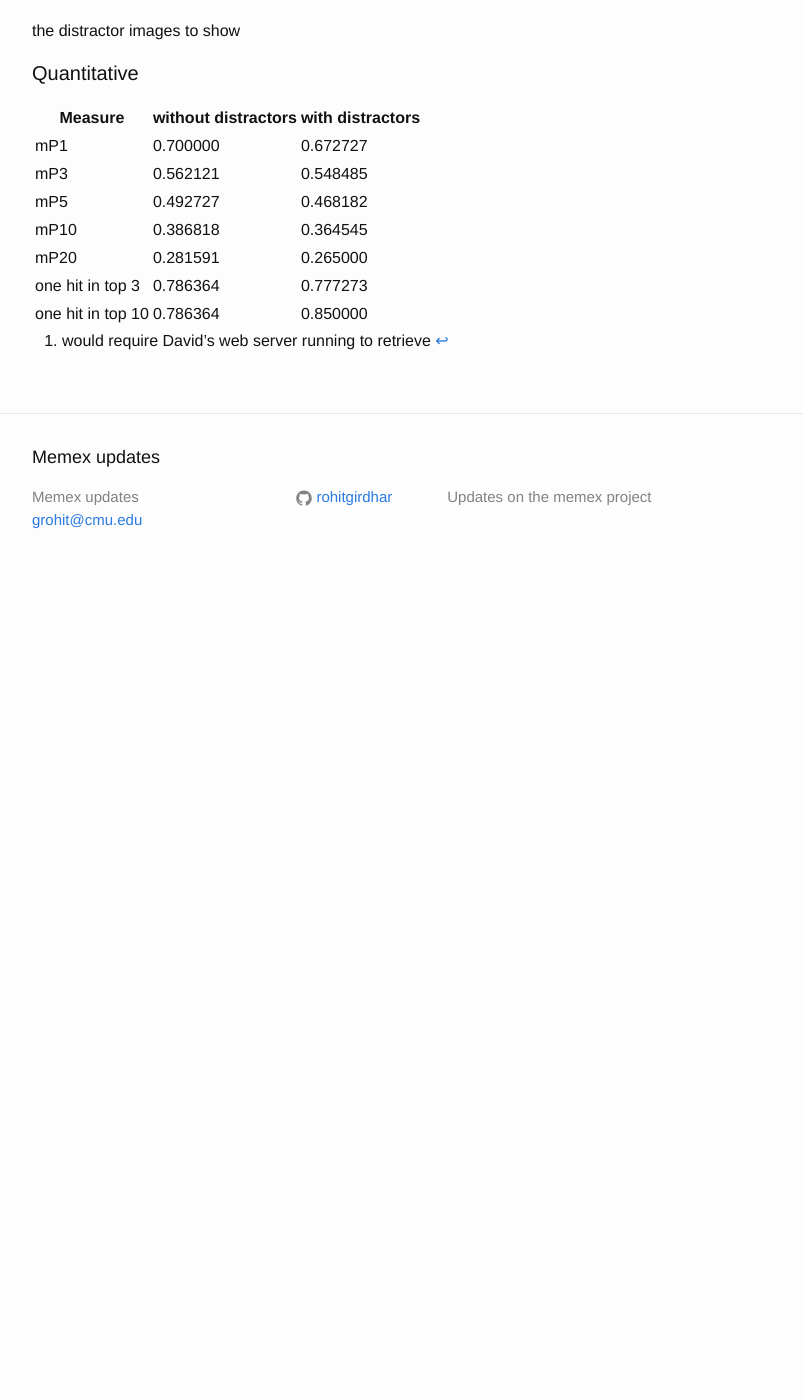
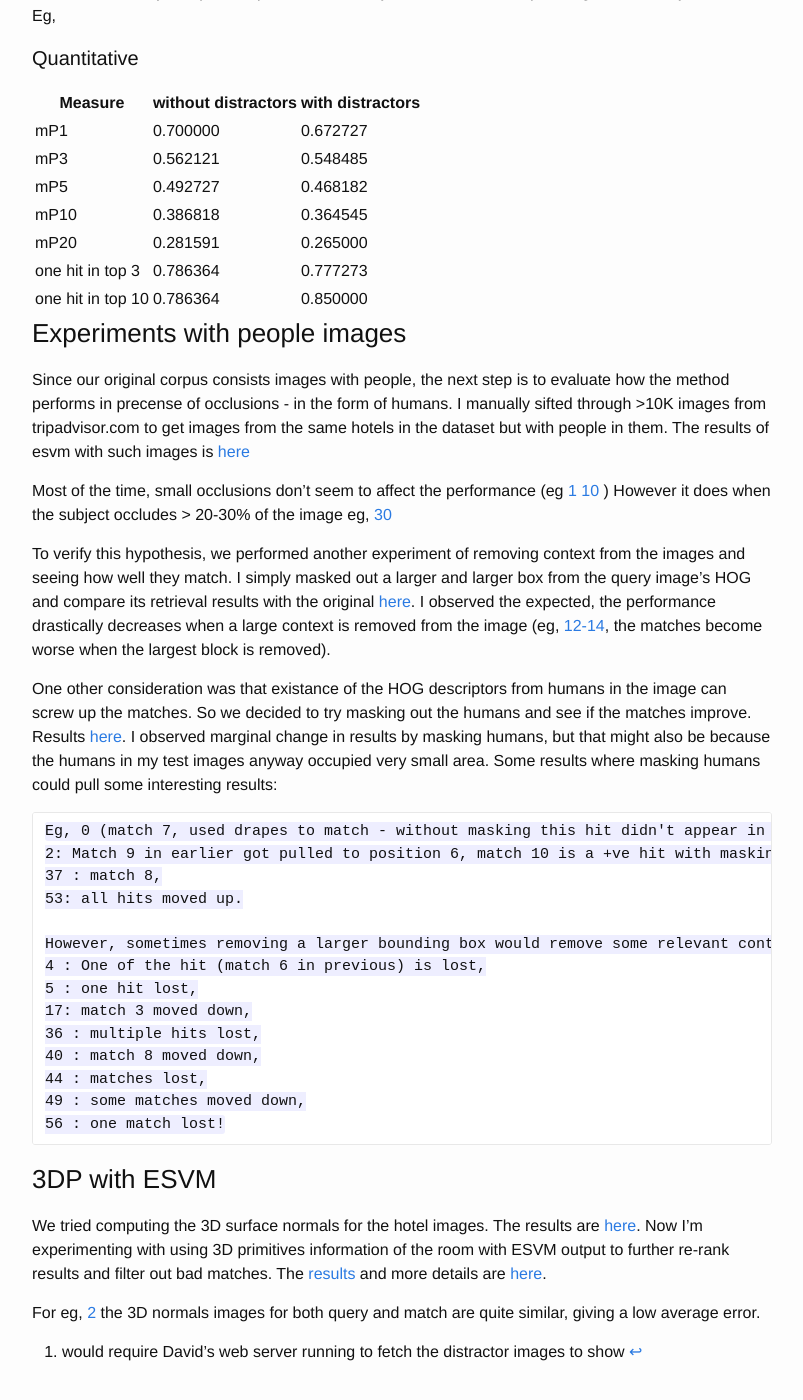
Before and after one commit to rohitgirdhar/memex_weblog, a Jekyll site: the page built from _posts/2014-10-08-recap.markdown, in a window 1280 px wide and 1400 px high, scrolled down 478 px. Shown: the whole window, without its empty margins (238-1041 px from the left). Built offline with Jekyll 4.4.1, drawn with Linux system fonts in a browser that asks for light colours; before the commit the page ends 1069 px from its top, so only the background shows below that; some of the changed text lies outside the part shown.

Commit message:
last posts

```diff
--- a/_posts/2014-10-08-esvm-3d.markdown
+++ b/_posts/2014-10-08-esvm-3d.markdown
@@ -31,6 +31,11 @@ For every match, I show 3 images (in order):
 3. The error map image, which is simply the angle between the surface normal at that point in both images.
 For the surface normals to match, the angle should be close to 0, or the error map image should be dark.
 4. The number at the end is the average angle between surface normals (averaged over whole image)[^confidence]
+
+Note:
+
+1. Large viewpoint variations give large error values,
+even though images are very similar.
 
 For reference, the full image 3D normals images are present [here](http://pyrie.vmr.cs.cmu.edu/~rohit/results/esvm/006_Vanilla3DP_hotels/publish/3DN/3DN001.html).
 
--- a/_posts/2014-10-08-recap.markdown
+++ b/_posts/2014-10-08-recap.markdown
@@ -20,10 +20,11 @@ to make a 18K retrieval set. Used BoW over all images to
 select top 5000, and ran ESVM over this 5000.
 
 #### Qualitative results
-[here](http://pyrie.vmr.cs.cmu.edu/~rohit/results/esvm/004_withDistractors/www/publish/esvm_matches_with_distractors/esvm_matches001.html)[^note]
+Are [here](http://pyrie.vmr.cs.cmu.edu/~rohit/results/esvm/004_withDistractors/www/publish/esvm_matches_with_distractors/esvm_matches001.html)[^note].
+Visually comparable performance. Only a small number of queries
+get affected by distractors. Eg,
 
-[^note]: would require David's web server running to retrieve
-the distractor images to show
+[^note]: would require David's web server running to fetch the distractor images to show
 
 #### Quantitative
 
@@ -36,3 +37,69 @@ mP10|   0.386818 | 0.364545
 mP20|   0.281591 | 0.265000
 one hit in top 3| 0.786364 | 0.777273
 one hit in top 10| 0.786364 | 0.850000
+
+
+### Experiments with people images
+
+Since our original corpus consists images with people,
+the next step is to evaluate how the method performs in precense
+of occlusions - in the form of humans.
+I manually sifted through >10K images from tripadvisor.com
+to get images from the same hotels in the dataset but with people
+in them. The results of esvm with such images is
+[here](http://pyrie.vmr.cs.cmu.edu/~rohit/results/esvm/002_vanilla_withPeople/www/publish/esvm_matches_with_people/esvm_matches001.html)
+
+Most of the time, small occlusions don't seem to affect the performance (eg
+[1](http://pyrie.vmr.cs.cmu.edu/~rohit/results/esvm/002_vanilla_withPeople/www/publish/esvm_matches_with_people/esvm_matches001.html#row0)
+[10](http://pyrie.vmr.cs.cmu.edu/~rohit/results/esvm/002_vanilla_withPeople/www/publish/esvm_matches_with_people/esvm_matches001.html#row9)
+)
+However it does when the subject occludes > 20-30% of the image
+eg, [30](http://pyrie.vmr.cs.cmu.edu/~rohit/results/esvm/002_vanilla_withPeople/www/publish/esvm_matches_with_people/esvm_matches002.html#row30)
+
+To verify this hypothesis, we performed another experiment of
+removing context from the images and seeing how well they match.
+I simply masked out a larger and larger box from the query
+image's HOG and compare its retrieval results with the original
+[here](http://pyrie.vmr.cs.cmu.edu/~rohit/results/esvm/003_reduceContext/www/publish/esvm_matches_context_experiment/esvm_matches001.html).
+I observed the expected, the performance drastically decreases when
+a large context is removed from the image (eg, [12-14](http://pyrie.vmr.cs.cmu.edu/~rohit/results/esvm/003_reduceContext/www/publish/esvm_matches_context_experiment/esvm_matches001.html#row12), the matches become worse when the largest block is removed).
+
+One other consideration was that existance of the HOG descriptors
+from humans in the image can screw up the matches. So we decided to
+try masking out the humans and see if the matches improve.
+Results [here](http://pyrie.vmr.cs.cmu.edu/~rohit/results/esvm/005_vanilla_withPeople_masked/www/publish/esvm_matches_with_people_masked/esvm_matches001.html).
+I observed marginal change in results by masking humans,
+but that might also be because the humans in my test images
+anyway occupied very small area. Some results where
+masking humans could pull some interesting results:
+
+    Eg, 0 (match 7, used drapes to match - without masking this hit didn't appear in top 10),
+1: Match 3 (This hit was not even in top 10 earlier),
+    2: Match 9 in earlier got pulled to position 6, match 10 is a +ve hit with masking,
+    37 : match 8,
+    53: all hits moved up.
+
+    However, sometimes removing a larger bounding box would remove some relevant context too, and lead to worse results. Eg:
+    4 : One of the hit (match 6 in previous) is lost,
+    5 : one hit lost,
+    17: match 3 moved down,
+    36 : multiple hits lost,
+    40 : match 8 moved down,
+    44 : matches lost,
+    49 : some matches moved down,
+    56 : one match lost!
+
+
+### 3DP with ESVM
+
+We tried computing the 3D surface normals for the hotel images.
+The results are [here](http://pyrie.vmr.cs.cmu.edu/~rohit/results/esvm/006_Vanilla3DP_hotels/publish/3DN/3DN001.html).
+Now I'm experimenting with using 3D primitives information
+of the room with ESVM output to further re-rank
+results and filter out bad matches.
+The [results](http://pyrie.vmr.cs.cmu.edu/~rohit/results/esvm/008_esvm_3d_newVis/www/publish/esvm_3d/esvm_matches001.html)
+and more details are [here](http://pyrie.vmr.cs.cmu.edu/~rohit/projects/002_memex/weblog/esvm/3dp/visualize/2014/10/07/esvm-3d.html).
+
+For eg, [2](http://pyrie.vmr.cs.cmu.edu/~rohit/results/esvm/008_esvm_3d_newVis/www/publish/esvm_3d/esvm_matches001.html#row1)
+the 3D normals images for both query and match are quite similar,
+giving a low average error.
```
